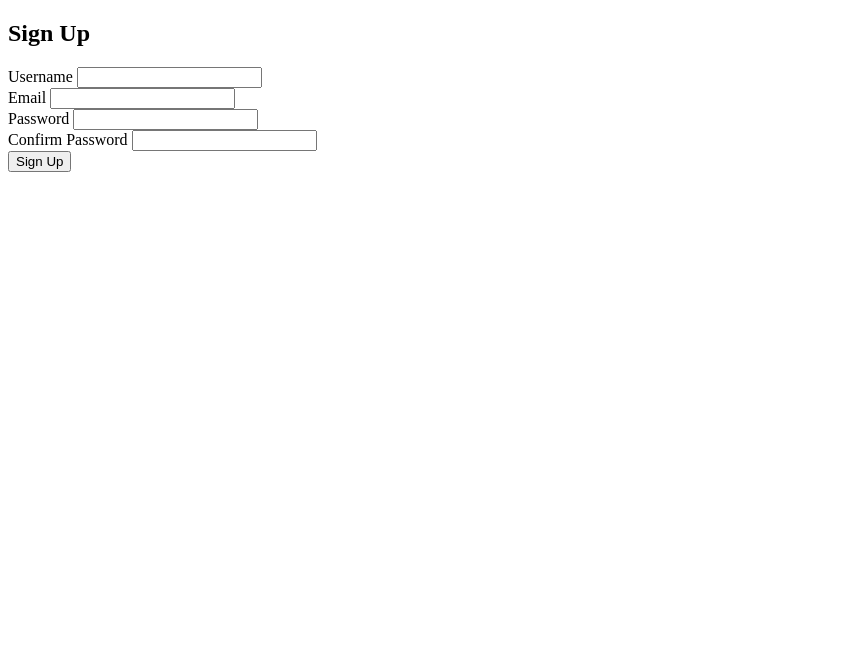
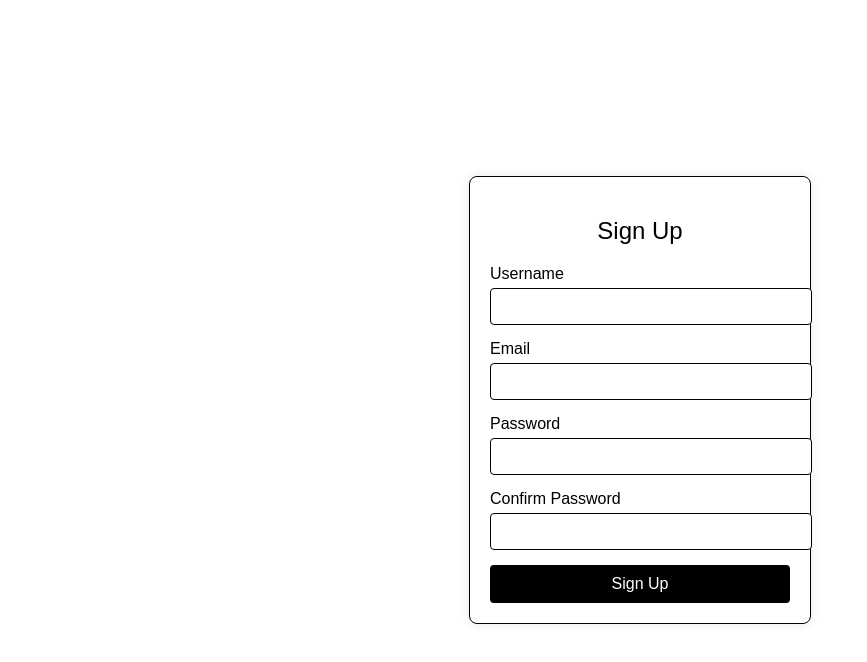
Before and after one commit to AlexisCoronado/FirstTask, a plain HTML site: page Signup.html in a window 1280 px wide. Shown: the whole page, without its empty margins (0-867 px from the left). Drawn offline with Linux system fonts and the light colour scheme.

Commit message:
comente mi style

```diff
--- a/Signstyle.css
+++ b/Signstyle.css
@@ -1,60 +1,67 @@
 body {
-    font-family: Arial, sans-serif;
-    background-color: #ffffff;
-    color: #000000;
-    display: flex;
-    justify-content: center;
-    align-items: center;
-    height: 100vh;
-    margin: 0;
+    font-family: Arial, sans-serif; /* Font style for the page */
+    background-color: #ffffff; /* Background color of the page */
+    color: #000000; /* Text color */
+    display: flex; /* Use flexbox for layout */
+    justify-content: center; /* Center horizontally */
+    align-items: center; /* Center vertically */
+    height: 100vh; /* Full viewport height */
+    margin: 0; /* Remove default margin */
 }
 
+/* Container for the sign-up form */
 .signup-container {
-    background-color: #ffffff;
-    padding: 20px;
-    border: 1px solid #000000;
-    border-radius: 8px;
-    box-shadow: 0 0 10px rgba(0, 0, 0, 0.1);
-    width: 300px;
-    text-align: center;
+    background-color: #ffffff; /* Background color of the container */
+    padding: 20px; /* Padding inside the container */
+    border: 1px solid #000000; /* Black border around the container */
+    border-radius: 8px; /* Rounded corners */
+    box-shadow: 0 0 10px rgba(0, 0, 0, 0.1); /* Slight shadow for depth */
+    width: 300px; /* Fixed width of the container */
+    text-align: center; /* Center text inside the container */
 }
 
+/* Heading styles */
 .signup-container h2 {
-    margin-bottom: 20px;
-    font-weight: normal;
+    margin-bottom: 20px; /* Space below the heading */
+    font-weight: normal; /* Normal font weight */
 }
 
+/* Styles for each input group (label and input) */
 .input-group {
-    margin-bottom: 15px;
-    text-align: left;
+    margin-bottom: 15px; /* Space below each input group */
+    text-align: left; /* Align text to the left */
 }
 
+/* Styles for labels */
 .input-group label {
-    display: block;
-    margin-bottom: 5px;
-    font-weight: normal;
+    display: block; /* Block display to make the label take up full width */
+    margin-bottom: 5px; /* Space below the label */
+    font-weight: normal; /* Normal font weight */
 }
 
+/* Styles for input fields */
 .input-group input {
-    width: 100%;
-    padding: 10px;
-    border: 1px solid #000000;
-    border-radius: 4px;
-    background-color: #ffffff;
-    color: #000000;
+    width: 100%; /* Full width of the container */
+    padding: 10px; /* Padding inside the input fields */
+    border: 1px solid #000000; /* Black border around input fields */
+    border-radius: 4px; /* Rounded corners for input fields */
+    background-color: #ffffff; /* Background color of input fields */
+    color: #000000; /* Text color of input fields */
 }
 
+/* Styles for the submit button */
 button {
-    width: 100%;
-    padding: 10px;
-    background-color: #000000;
-    border: none;
-    border-radius: 4px;
-    color: #ffffff;
-    font-size: 16px;
-    cursor: pointer;
+    width: 100%; /* Full width of the container */
+    padding: 10px; /* Padding inside the button */
+    background-color: #000000; /* Black background color for the button */
+    border: none; /* Remove border */
+    border-radius: 4px; /* Rounded corners for the button */
+    color: #ffffff; /* White text color */
+    font-size: 16px; /* Font size for the button text */
+    cursor: pointer; /* Pointer cursor on hover */
 }
 
+/* Hover effect for the submit button */
 button:hover {
-    background-color: #333333;
+    background-color: #333333; /* Darker background color on hover */
 }
--- a/Signup.html
+++ b/Signup.html
@@ -4,12 +4,12 @@
     <meta charset="UTF-8">
     <meta name="viewport" content="width=device-width, initial-scale=1.0">
     <title>Sign Up Page</title>
-    <link rel="stylesheet" href="styles.css">
+    <link rel="stylesheet" href="Signstyle.css">
 </head>
 <body>
     <div class="signup-container">
         <h2>Sign Up</h2>
-        <form action="/signup" method="post">
+        <form action="index.html" method="get">
             <div class="input-group">
                 <label for="username">Username</label>
                 <input type="text" id="username" name="username" required>
```
